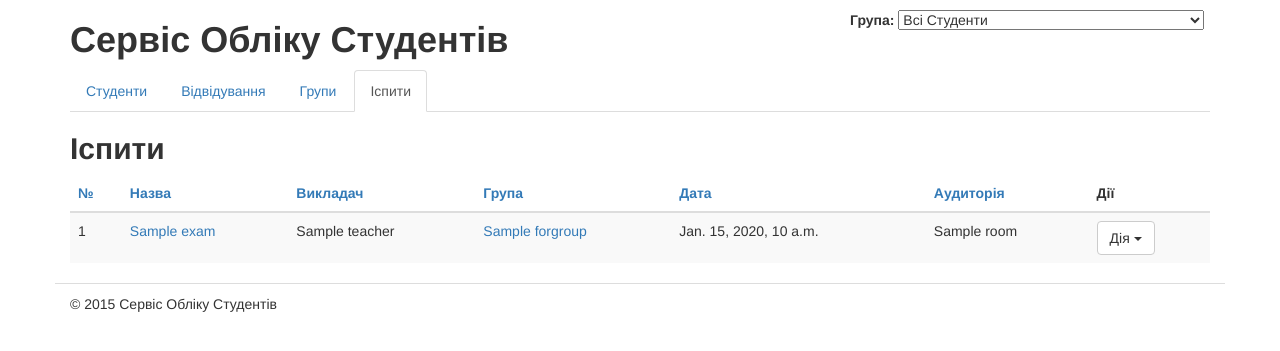
After one commit to taras-zak/studentsdb, a Django app: template students/templates/students/exams_list.html in a window 1280 px wide. The commit adds this page. Shown: the top 351 px of the page. Run offline with Django 3.2, Linux system fonts and the light colour scheme; the template is opened without the code that fills it: most values are stand-ins (such as "Sample title", 1, 10 or a date in 2020); some libraries are stand-ins or nearby versions.

Commit message:
add journal and exam model, view and template of exam

```diff
--- a/students/admin.py
+++ b/students/admin.py
@@ -1,7 +1,12 @@
 from django.contrib import admin
 from .models import Student
 from .models import Group
+from .models import Journal
+from .models import Exam
+
 
 # Register your models here.
 admin.site.register(Student)
 admin.site.register(Group)
+admin.site.register(Journal)
+admin.site.register(Exam)
--- a/students/templates/students/base.html
+++ b/students/templates/students/base.html
@@ -47,6 +47,7 @@
 					<li role="presentation" {% if request.path == '/' %}class="active"{% endif %}><a href="{% url "home" %}">Студенти</a></li>
 					<li role="presentation" {% if '/journal' in request.path %}class="active"{% endif %}><a href="/journal">Відвідування</a></li>
 					<li role="presentation" {% if '/groups' in request.path %}class="active"{% endif %}><a href="{% url "groups" %}">Групи</a></li>
+					<li role="presentation" {% if '/exams' in request.path %}class="active"{% endif %}><a href="{% url "exams" %}">Іспити</a></li>
 				</ul>
 			</div>
 		</div>
--- /dev/null
+++ b/students/templates/students/exams_list.html
@@ -0,0 +1,72 @@
+{% extends "students/base.html" %}
+{% load static from staticfiles %}
+{% block meta_title %}Журнал Іспитів{% endblock meta_title %}
+{% block title %}Іспити{% endblock title %}
+
+
+
+{% block content %}
+
+<table class="table table-hover table-striped">
+				{% with order_by=request.GET.order_by reverse=request.GET.reverse %}
+					<thead>
+						<tr>
+							<th><a href="#">
+							№
+							</a></th>
+							<th><a href="#">
+							Назва
+							</a></th>
+							<th><a href="#">
+							Викладач
+							</a></th>
+							<th><a href="#">
+							Група
+							</a></th>
+							<th><a href="#">
+							Дата
+							</a></th>
+							<th><a href="#">
+							Аудиторія
+							</a></th>
+							<th>Дії</th>
+						</tr>
+					</thead>
+					{% endwith %}
+					<tbody>
+					{% for exam in exams %}
+						<tr>
+							<td>{{ forloop.counter }}</td>
+							<td><a title="Редагувати" href="{% url "exam_edit" exam.id %}">{{ exam.title }}</a></td>
+							<td>{{ exam.teacher }}</td>
+							<td><a title="Редагувати" href="{% url "exam_edit" exam.id %}">{{ exam.forgroup }}</a></td>
+							<td>{{ exam.date }}</td>
+							<td>{{ exam.room }}</td>
+							<td>
+
+								<div class="dropdown">
+									<button class="btn btn-default dropdown-toggle"
+										type="button" data-toggle="dropdown">Дія
+									<span class="caret"></span>
+									</button>
+									<ul class="dropdown-menu" role="menu">
+										<li role="presentation">
+										<!--Посещения как в студлисте -->
+											<a role="menuitem" tabindex="-1" href="#">Відвідування</a>
+										</li>
+										<li role="presentation">
+											<a role="menuitem" tabindex="-1" href="{% url "exam_edit" exam.id %}">Редагувати</a>
+										</li>
+										<li role="presentation">
+											<a role="menuitem" tabindex="-1" href="{% url "exam_delete" exam.id %}">Видалити</a>
+										</li>
+									</ul>
+								</div>
+
+							</td>
+						</tr>
+					{% endfor %}
+					</tbody>
+				</table>
+				<!-- End Students Listing -->
+{% endblock content %}
--- a/studentsdb/urls.py
+++ b/studentsdb/urls.py
@@ -21,7 +21,14 @@ urlpatterns = patterns('',
 
 	url(r'^journal/$', 'students.views.journal.journal_list', name='journal'),
 
+	# Exams urls
+
+	url(r'^exams/$', 'students.views.exams.exams_list', name='exams'),
+	url(r'^exams/(?P<eid>\d+)/edit/$','students.views.exams.exam_edit',name='exam_edit'),
+	url(r'^exams/(?P<eid>\d+)/delete/$','students.views.exams.exam_delete',name='exam_delete'),
+
     url(r'^admin/', include(admin.site.urls)),
+
 )
 
 if DEBUG:
```
Also changed, not shown: students/models.py (deleted, +0 -76 lines), students/migrations/0004_journal.py (added), students/migrations/0005_student_student_journal.py (added), students/migrations/0006_auto_20150617_1213.py (added), students/migrations/0007_auto_20150617_1214.py (added), students/migrations/0008_exam.py (added), students/migrations/0009_exam_room.py (added).
